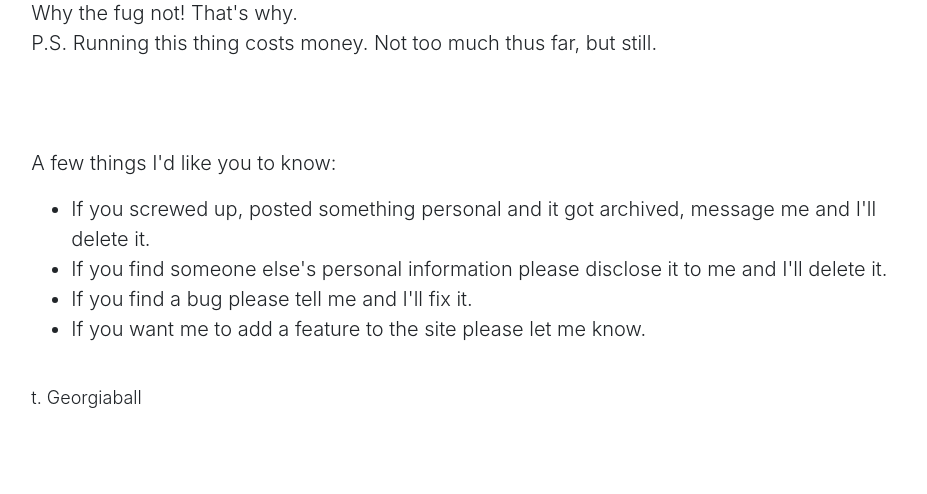
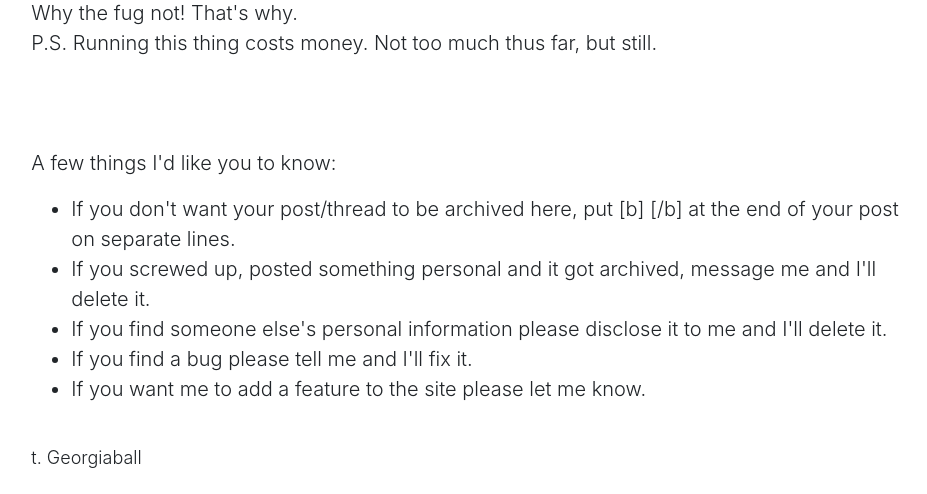
Before and after one commit to kcarchive/kc_archive, a Flask app: page /whatthefuck in a window 1280 px wide. Shown: the part 144-638 px from the top of the page, without its empty margins (165-1092 px from the left). Run offline with Flask 2, Linux system fonts and the light colour scheme; some libraries are stand-ins or nearby versions.

Commit message:
Update whatthefuck.html

```diff
--- a/templates/whatthefuck.html
+++ b/templates/whatthefuck.html
@@ -12,6 +12,7 @@
 			<br/><br/>
 			A few things I'd like you to know:</p>
 			<ul class="lead">
+				<li>If you don't want your post/thread to be archived here, put [b] [/b] at the end of your post on separate lines.</li>
 				<li>If you screwed up, posted something personal and it got archived, message me and I'll delete it.</li>
 				<li>If you find someone else's personal information please disclose it to me and I'll delete it.</li>
 				<li>If you find a bug please tell me and I'll fix it.</li>
```
